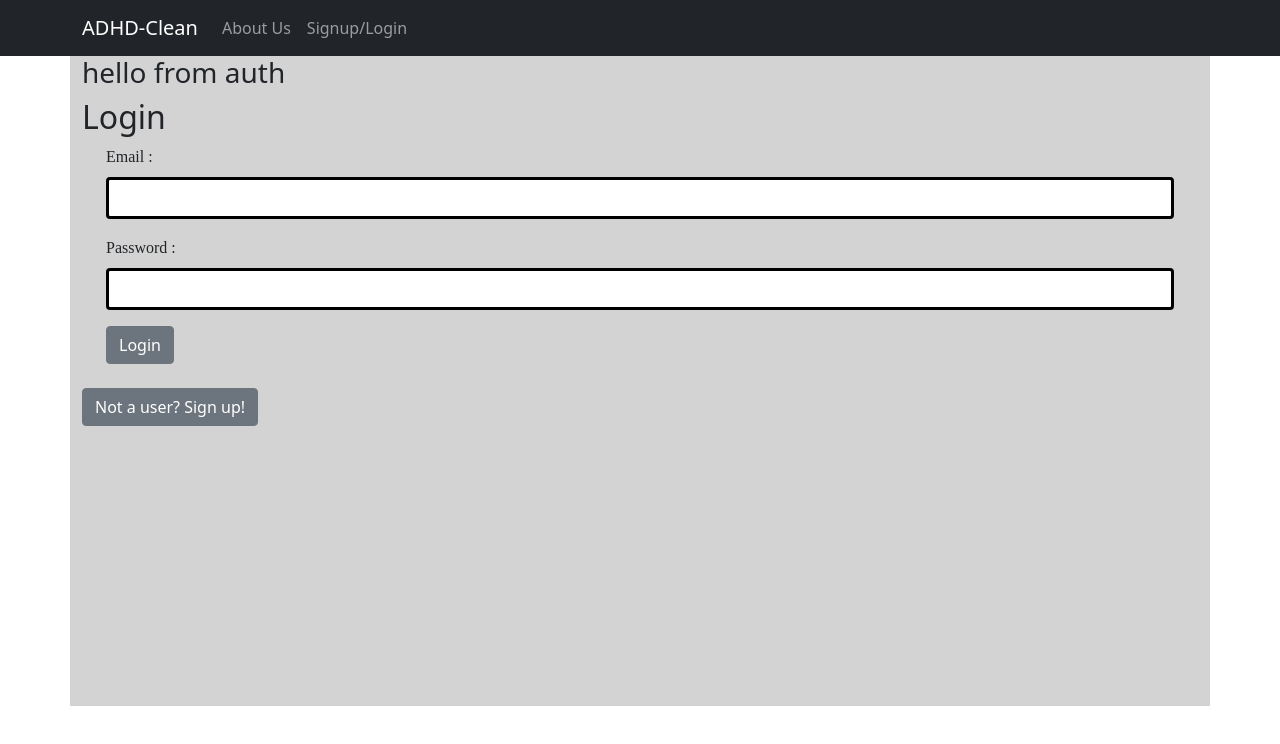
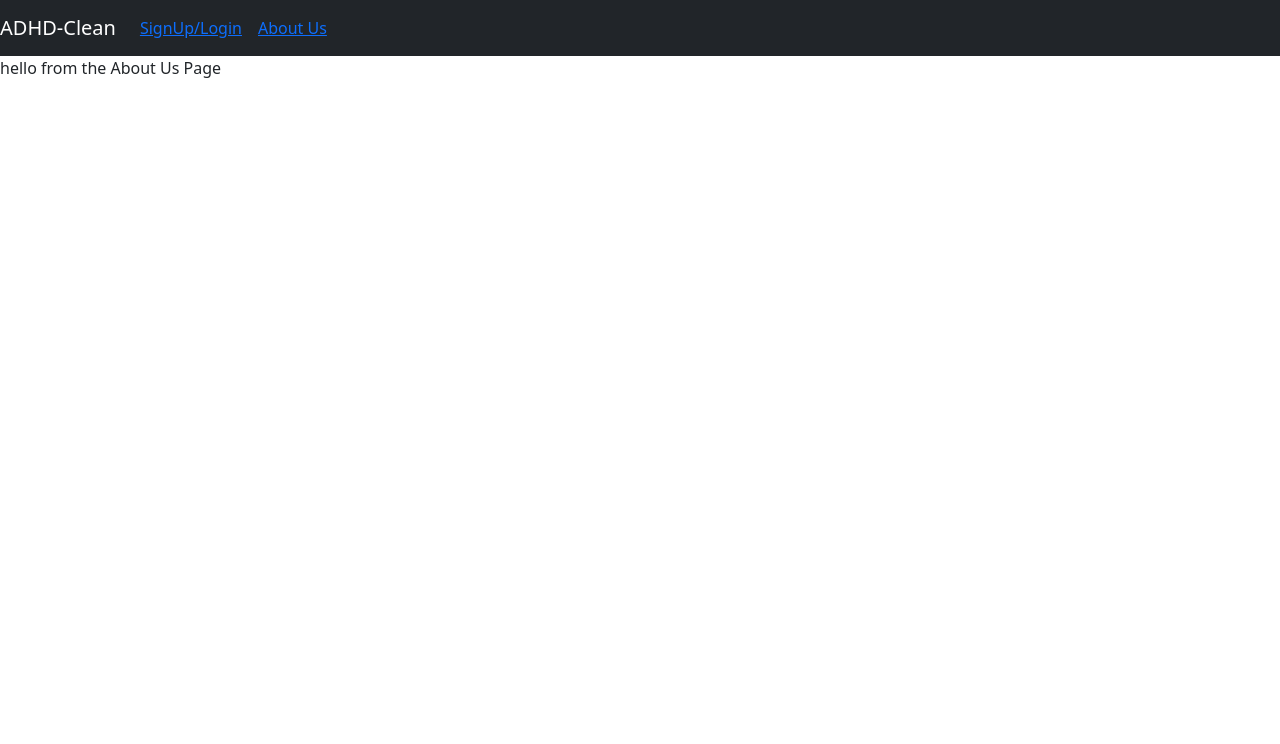
Before and after one commit to AKel4/final-project-client, a React (Create React App) app: page /about in a window 1280 px wide. Shown: the top 744 px of the page. Built offline with nearby package versions, Linux system fonts and the light colour scheme.

Commit message:
NAVBAR WORKSSS

```diff
--- a/src/App.tsx
+++ b/src/App.tsx
@@ -8,9 +8,12 @@ import './App.css';
 //* Component imports
 import Auth from './components/Auth/Auth';
 import About from './components/Home/AboutUs';
-import Sitebar from './components/Navbar/Navbar';
 import Display from './components/RoomsAndChores/DisplayRoom';
-import RoomNav from './components/RoomsAndChores/UserNavbar/RoomNav';
+import UserNav from './components/RoomsAndChores/UserNavbar/UserNav';
+import AuthNav from './components/Auth/Navbar/Navbar';
+import { Route, Routes } from 'react-router-dom';
+import AuthMain from './components/Auth/Navbar/AuthMain';
+import Main from './components/RoomsAndChores/UserNavbar/Main';
 
 
 const App = () => {
@@ -36,39 +39,21 @@ const App = () => {
     setToken('')
   }
 
-
-  return (
-    <>
-
-        {!token ? (
-          <Sitebar clearLocalStorage={clearLocalStorage}/>
-        ) : (
-          <RoomNav clearLocalStorage={clearLocalStorage} token={token} />
-        )}
-
-        <Container style={{ backgroundColor: 'lightgray', paddingBottom: '35vh'}}>
-          <Row>
-            <Col sm={true}>
-
-              {!token ? (
-                <><Auth updateLocalStorage={updateLocalStorage} token={token} /> </>
-              ) : (
-                <>
-                <Display token={token} />
-
-                </>
-              )}
-            </Col>
-
-              {/* <About /> */}
-
-          </Row>
-        </Container>
+  const protectedViews = () => {
+    return (token === localStorage.getItem('token') ?
+    <Main clearLocalStorage={clearLocalStorage} token={token as string} />
+    :  <AuthMain updateLocalStorage={updateLocalStorage} clearLocalStorage={clearLocalStorage} token={token as string}/> )
+  }
 
 
+return (
+    <>
+  <UserNav clearLocalStorage={clearLocalStorage} token={token as string} />
 
+  {protectedViews()}
     </>
   );
-}
+};
+
 
 export default App;
--- a/src/components/Auth/Auth.tsx
+++ b/src/components/Auth/Auth.tsx
@@ -25,9 +25,8 @@ class Auth extends React.Component<AuthProps, AuthState> {
 
   render() {
 
-    return ( <div>
-      <h3>hello from auth</h3>
-
+    return (
+    <div>
 
       {this.state.isLoginVisible === true ? (
       <>
@@ -40,8 +39,6 @@ class Auth extends React.Component<AuthProps, AuthState> {
       <Button onClick={this.handleToggle}>Already a user? Log in!</Button>
       </>)}
 
-
-
     </div> );
   }
 }
--- /dev/null
+++ b/src/components/Auth/Navbar/AuthMain.tsx
@@ -0,0 +1,38 @@
+import React from 'react'
+import { Navbar } from 'react-bootstrap';
+import { BrowserRouter, Route, Routes } from 'react-router-dom';
+import About from '../../Home/AboutUs';
+import AuthNav from './Navbar';
+import Nav from '../Navbar/Navbar'
+import Auth from '../Auth';
+
+
+interface AuthMainProps {
+  clearLocalStorage: (token:string) => void
+  token: string,
+  updateLocalStorage: (newToken: string) => void,
+}
+
+interface AuthMainState {
+
+}
+
+class AuthMain extends React.Component<AuthMainProps, AuthMainState> {
+  constructor(props: AuthMainProps) {
+    super(props);
+    this.state = {   };
+  }
+  render() {
+    return (
+      <React.Fragment>
+            <AuthNav clearLocalStorage={this.props.clearLocalStorage} />
+                <Routes>
+                    <Route  path="/about" element={ <About /> } />
+                    <Route path='/' element={ <Auth updateLocalStorage={this.props.updateLocalStorage} token={this.props.token} />} />
+                </Routes>
+        </React.Fragment>
+     );
+  }
+}
+
+export default AuthMain;
--- /dev/null
+++ b/src/components/Auth/Navbar/Navbar.tsx
@@ -0,0 +1,29 @@
+import React from 'react'
+import Logout from './Logout'
+
+import { BrowserRouter, Link } from 'react-router-dom';
+import { Navbar, Nav, NavItem, NavLink } from 'react-bootstrap';
+
+
+interface AuthNavProps {
+  clearLocalStorage: (token: string) => void
+}
+
+interface AuthNavState {
+
+}
+
+class AuthNav extends React.Component<AuthNavProps, AuthNavState> {
+  constructor(props: AuthNavProps) {
+    super(props);
+    this.state = {   };
+  }
+
+  render() {
+    return (
+      <div></div>
+     );
+  }
+}
+
+export default AuthNav;
--- a/src/components/Navbar/Navbar.tsx
+++ /dev/null
@@ -1,42 +0,0 @@
-import React from 'react'
-import Logout from './Logout'
-
-
-import Navbar from 'react-bootstrap/NavBar'
-import Container from 'react-bootstrap/Container'
-import Nav from 'react-bootstrap/Nav'
-import NavDropdown from 'react-bootstrap/NavDropdown'
-
-interface SitebarProps {
-  clearLocalStorage: () => void
-}
-
-interface SitebarState {
-
-}
-
-class Sitebar extends React.Component<SitebarProps, SitebarState> {
-  constructor(props: SitebarProps) {
-    super(props);
-    this.state = {   };
-  }
-
-  render() {
-    return (
-    <Navbar collapseOnSelect expand="lg" bg="dark" variant="dark">
-      <Container>
-      <Navbar.Brand href="#home">ADHD-Clean</Navbar.Brand>
-      <Navbar.Toggle aria-controls="responsive-navbar-nav" />
-      <Navbar.Collapse id="responsive-navbar-nav">
-        <Nav className="me-auto">
-          <Nav.Link href="#About">About Us</Nav.Link>
-          <Nav.Link href="#auth">Signup/Login</Nav.Link>
-        </Nav>
-      </Navbar.Collapse>
-      </Container>
-    </Navbar>
-     );
-  }
-}
-
-export default Sitebar;
--- /dev/null
+++ b/src/components/RandomGenerator/Generator.tsx
@@ -0,0 +1,24 @@
+import React from 'react'
+
+
+interface GeneratorProps {
+
+}
+
+interface GeneratorState {
+
+}
+
+class Generator extends React.Component<GeneratorProps, GeneratorState> {
+  constructor(props: GeneratorProps) {
+    super(props);
+    this.state = {   };
+  }
+  render() {
+    return ( <div>
+      <h3>the generator will go here</h3>
+    </div> );
+  }
+}
+
+export default Generator;
--- /dev/null
+++ b/src/components/RoomsAndChores/UserNavbar/Main.tsx
@@ -0,0 +1,43 @@
+import React from 'react'
+import { BrowserRouter as Router, Link, Route, Routes } from 'react-router-dom';
+import About from '../../Home/AboutUs';
+
+import Sitebar from '../../Auth/Navbar/Navbar';
+import Generator from '../../RandomGenerator/Generator';
+import Display from '../DisplayRoom';
+import AuthNav from '../../Auth/Navbar/Navbar';
+
+interface MainProps {
+  clearLocalStorage: (token:string) => void
+  token: string
+}
+
+interface MainState {
+
+}
+
+class Main extends React.Component<MainProps, MainState> {
+  constructor(props: MainProps) {
+    super(props);
+    this.state = {   };
+  }
+  render() {
+    return (
+      <React.Fragment>
+                <Routes>
+
+                    <Route path="/generate" element={ <Generator /> } />
+
+                    <Route path="/" element={ <Display token={this.props.token} /> } />
+
+                    <Route path="/edit" element={ <Display token={this.props.token} /> } />
+
+                    <Route  path="/about" element={ <About /> } />
+
+                </Routes>
+        </React.Fragment>
+     );
+  }
+}
+
+export default Main;
--- a/src/components/RoomsAndChores/UserNavbar/RoomNav.tsx
+++ /dev/null
@@ -1,65 +0,0 @@
-import React, { Component } from 'react'
-
-import Navbar from 'react-bootstrap/NavBar'
-import Container from 'react-bootstrap/Container'
-import Nav from 'react-bootstrap/Nav'
-import { NavLink } from 'react-bootstrap'
-import NavDropdown from 'react-bootstrap/NavDropdown'
-
-import Logout from '../../Navbar/Logout';
-import Display from '../DisplayRoom'
-
-import { BrowserRouter as Router, Route, Routes, Link } from "react-router-dom";
-import { NavItem } from 'reactstrap'
-import About from '../../Home/AboutUs'
-
-
-interface RoomNavProps {
-  clearLocalStorage: () => void,
-  token: string | null
-}
-
-interface RoomNavState {
-
-}
-
-class RoomNav extends React.Component<RoomNavProps, RoomNavState> {
-  constructor(props: RoomNavProps) {
-    super(props);
-    this.state = {  };
-  }
-  render() {
-    return (
-
-  <Router>
-  <Navbar collapseOnSelect expand="lg" bg="dark" variant="dark">
-  <Container>
-  <Navbar.Brand >ADHD-Clean</Navbar.Brand>
-  <Navbar.Toggle aria-controls="responsive-navbar-nav" />
-   <Navbar.Collapse id="responsive-navbar-nav">
-    <Nav className="me-auto">
-      <NavItem>
-      <NavLink> <Link to='/allrooms'> My Rooms</Link> </NavLink>
-      </NavItem>
-      <NavLink >My Chores</NavLink>
-      <NavDropdown title="More" id="collasible-nav-dropdown">
-        <NavDropdown.Item ><Link to='/about'>About Us </Link> </NavDropdown.Item>
-        <NavDropdown.Item >Edit My Home</NavDropdown.Item>
-        <NavDropdown.Divider />
-        <NavDropdown.Item> <Logout clearLocalStorage={this.props.clearLocalStorage} /> </NavDropdown.Item>
-      </NavDropdown>
-    </Nav>
-    </Navbar.Collapse>
-  </Container>
-  </Navbar>
-
-   {/* <Routes>
-      <Route path='/allrooms' element={<Display token={this.props.token} />} />
-   </Routes> */}
-
-  </Router>
-   );
-  }
-}
-
-export default RoomNav;
--- /dev/null
+++ b/src/components/RoomsAndChores/UserNavbar/UserNav.tsx
@@ -0,0 +1,93 @@
+import React from 'react'
+
+import About from '../../Home/AboutUs'
+import Logout from '../../Auth/Navbar/Logout';
+import Display from '../DisplayRoom'
+
+// import Navbar from 'react-bootstrap/NavBar'
+// import Nav from 'react-bootstrap/Nav'
+// import { NavItem, NavLink } from 'react-bootstrap'
+// import NavDropdown from 'react-bootstrap/NavDropdown'
+
+
+import { BrowserRouter, Link} from 'react-router-dom'
+import { Navbar, NavDropdown, NavLink, Nav, NavItem   } from 'react-bootstrap';
+
+
+
+interface UserNavProps {
+  clearLocalStorage: () => void,
+  token: string | null
+}
+
+interface UserNavState {
+
+}
+
+class UserNav extends React.Component<UserNavProps, UserNavState> {
+  constructor(props: UserNavProps) {
+    super(props);
+    this.state = {  };
+  }
+  render() {
+    return (
+
+
+  <Navbar collapseOnSelect expand="lg" bg="dark" variant="dark">
+  <Navbar.Brand >ADHD-Clean</Navbar.Brand>
+
+  <Navbar.Toggle aria-controls="responsive-navbar-nav" />
+   <Navbar.Collapse id="responsive-navbar-nav">
+    <Nav className="me-auto">
+
+      {!this.props.token ? (
+        <>
+ <NavItem>
+ <NavLink> <Link to='/'> SignUp/Login </Link> </NavLink>
+</NavItem>
+
+ <NavItem>
+ <NavLink> <Link to='/about'> About Us </Link> </NavLink>
+</NavItem>
+  </>
+      ) : (
+<>
+      <NavItem>
+        <NavLink> <Link to='/generate'> Generate Chore </Link> </NavLink>
+      </NavItem>
+      <NavItem>
+        <NavLink> <Link to='/'> My House</Link> </NavLink>
+      </NavItem>
+      <NavItem>
+        <NavLink> <Link to='/edit'> Edit My House</Link> </NavLink>
+      </NavItem>
+
+      <NavDropdown title="More" id="collasible-nav-dropdown">
+
+        <NavDropdown.Item >
+          <Link to='/about'>About Us </Link>
+        </NavDropdown.Item>
+
+        <NavDropdown.Divider />
+
+        <NavDropdown.Item>
+          <Logout clearLocalStorage={this.props.clearLocalStorage} />
+        </NavDropdown.Item>
+
+      </NavDropdown>
+</>
+
+      )}
+
+
+
+    </Nav>
+    </Navbar.Collapse>
+  </Navbar>
+
+
+   );
+  }
+}
+
+export default UserNav;
--- a/src/index.tsx
+++ b/src/index.tsx
@@ -4,11 +4,14 @@ import './index.css';
 import App from './App';
 import reportWebVitals from './reportWebVitals';
 import 'bootstrap/dist/css/bootstrap.css';
+import { BrowserRouter } from 'react-router-dom';
 
 
 ReactDOM.render(
   <React.StrictMode>
-    <App />
+    <BrowserRouter>
+      <App />
+    </BrowserRouter>
   </React.StrictMode>,
   document.getElementById('root')
 );
```
Also changed, not shown: src/components/Auth/Signup.tsx (+20 -4 lines), src/components/Auth/Navbar/Logout.tsx (renamed from src/components/Navbar/Logout.tsx).
